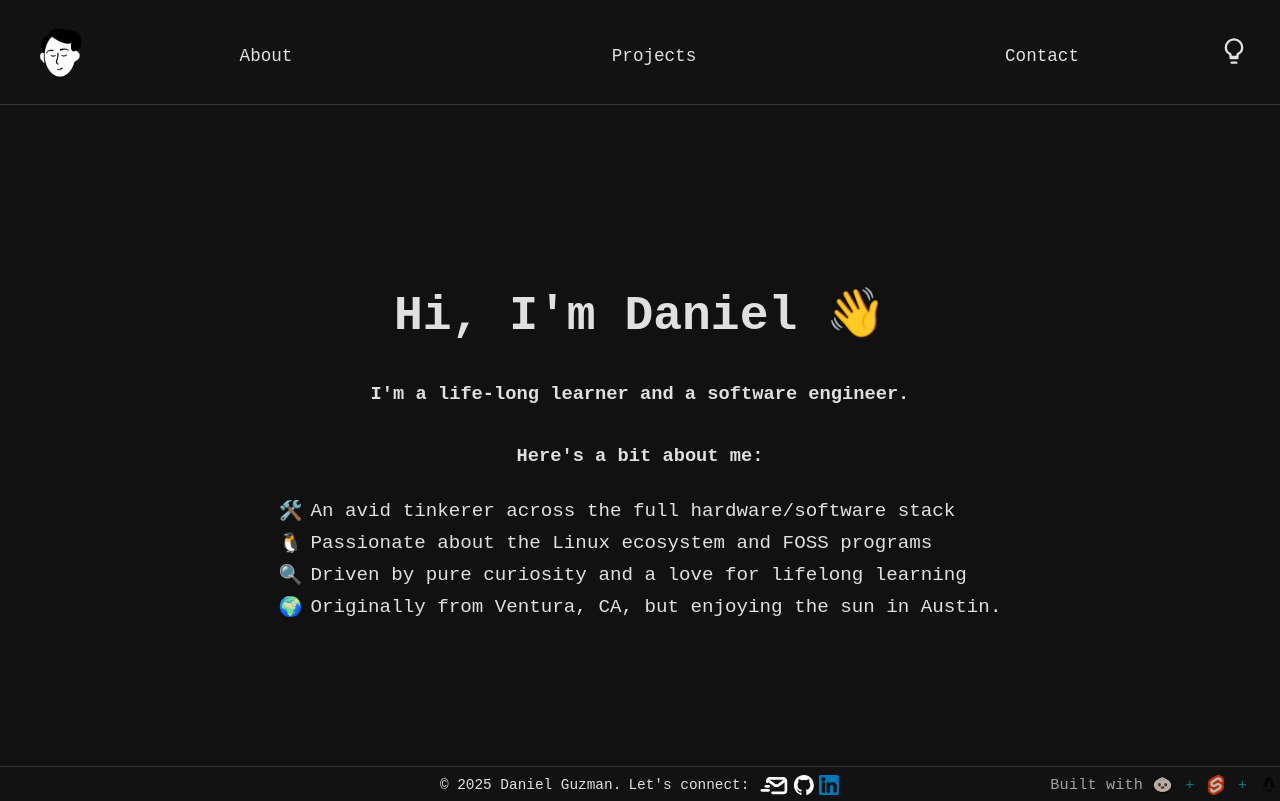
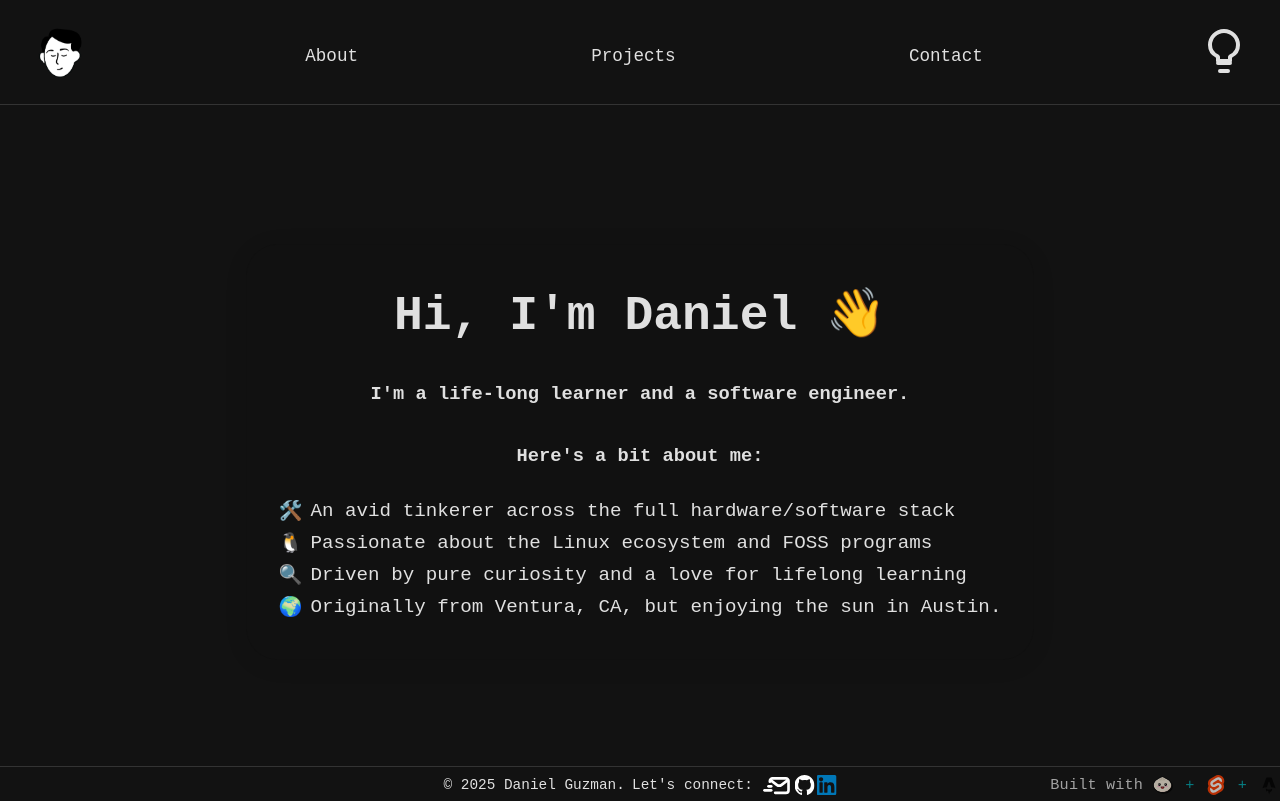
Before and after one commit to aureleon/nexus, an Astro site: page / in a window 1280 px wide. Built offline with nearby package versions, Linux system fonts and the light colour scheme; Astro itself is replaced by a stand-in of ours.

Commit message:
feat: More pretty UI changes to make the website more interactive
- Added href to homepage for the logo in the top left
- Added light/dark different for the light bulb (themes still WIP)
- More separation of components for DRY code

```diff
--- a/src/components/Footer.svelte
+++ b/src/components/Footer.svelte
@@ -10,15 +10,9 @@
       <div class="footer-connect">
         Let's connect:
         <span class="footer-socials">
-          <a href="mailto:dhguzman@proton.me" class="footer-link" aria-label="@Email">
-            <Icon src="/socials/email-dark.svg" alt="Email" width={32} height={32} style="vertical-align: middle;" />
-          </a>
-          <a href="https://github.com/aureleon" class="footer-link" target="_blank" rel="noopener" aria-label="@GitHub">
-            <Icon src="/socials/github.svg" alt="GitHub" width={20} height={20} style="vertical-align: middle;" />
-          </a>
-          <a href="https://linkedin.com/in/dhguzman" class="footer-link" target="_blank" rel="noopener" aria-label="@LinkedIn">
-            <Icon src="/socials/linkedin.svg" alt="LinkedIn" width={20} height={20} style="vertical-align: middle;" />
-          </a>
+          <Icon href="mailto:dhguzman@proton.me" src="/socials/email-dark.svg" alt="Email" width={32} height={32} style="vertical-align: middle;" ariaLabel="@Email" />
+          <Icon href="https://github.com/aureleon" src="/socials/github.svg" alt="GitHub" width={20} height={20} style="vertical-align: middle;" ariaLabel="@GitHub" target="_blank" rel="noopener" />
+          <Icon href="https://linkedin.com/in/dhguzman" src="/socials/linkedin.svg" alt="LinkedIn" width={20} height={20} style="vertical-align: middle;" ariaLabel="@LinkedIn" target="_blank" rel="noopener" />
         </span>
       </div>
     </div>
--- a/src/components/Header.svelte
+++ b/src/components/Header.svelte
@@ -1,21 +1,20 @@
 <script>
   import Icon from './Icon.svelte';
   import Tab from './Tab.svelte';
+  import ThemeButton from './Theme.svelte';
   import { theme, toggleTheme } from '../lib/ThemeStore.ts';
   let currentTheme;
   theme.subscribe(value => currentTheme = value);
 </script>
 
 <header>
-  <Icon class="logo" src="/extra/aureleon.png" alt="Logo" width={56} height={56} />
-  <nav>
+  <Icon href="/" src="/extra/aureleon.png" alt="Logo" width={56} height={56} style="vertical-align: middle;" ariaLabel="Homepage" />
+  <nav class="tab-nav">
     <Tab href="#about" label="About" />
     <Tab href="#projects" label="Projects" />
     <Tab href="#contact" label="Contact" />
   </nav>
-  <button aria-label="Toggle theme" on:click={toggleTheme} style="background:none;border:none;cursor:pointer;padding:0;margin-left:auto;">
-    <Icon src={currentTheme === 'light' ? '/extra/lightbulb-on.svg' : '/extra/lightbulb-off.svg'} alt="Lightbulb Icon" width={28} height={28} />
-  </button>
+  <ThemeButton lightSrc='/extra/lightbulb-on.svg' darkSrc='/extra/lightbulb-off.svg' />
 </header>
 
 <style>
@@ -28,12 +27,23 @@ header {
   border-bottom: 1px solid #333;
 }
 
-nav {
+.tab-nav {
   display: flex;
   flex-direction: row;
-  justify-content: stretch;
-  gap: 2rem;
-  width: 100%;
+  justify-content: space-evenly;
+  align-items: center;
+  flex: 1;
+  gap: 0;
+}
+.tab-nav :global(.tab) {
+  flex: 1 1 0;
+  display: flex;
+  justify-content: center;
+}
+nav {
+  /* Remove previous nav styles that set width/gap */
+  width: unset;
+  gap: unset;
   margin-top: 0.5rem;
 }
 </style>
--- a/src/components/Icon.svelte
+++ b/src/components/Icon.svelte
@@ -4,6 +4,10 @@
   export let width: number | string = 24;
   export let height: number | string = 24;
   export let style: string = '';
+  export let href: string | undefined = undefined;
+  export let ariaLabel: string | undefined = undefined;
+  export let target: string | undefined = undefined;
+  export let rel: string | undefined = undefined;
 </script>
 
 <style>
@@ -15,4 +19,16 @@
   }
 </style>
 
-<img class="bounce-hover" {src} {alt} {width} {height} style={style} loading="lazy" />
+{#if href}
+  <a
+    class="icon-link"
+    href={href}
+    aria-label={ariaLabel}
+    target={target}
+    rel={rel}
+  >
+    <img class="bounce-hover" {src} {alt} {width} {height} style={style} loading="lazy" />
+  </a>
+{:else}
+  <img class="bounce-hover" {src} {alt} {width} {height} style={style} loading="lazy" />
+{/if}
--- a/src/components/Tab.svelte
+++ b/src/components/Tab.svelte
@@ -7,7 +7,10 @@
 
 <style>
 a {
-  flex: 1 1 0;
+  display: inline-block;
+  min-width: 0;
+  max-width: 100%;
+  padding: 0.5rem 1rem;
   text-align: center;
   color: inherit;
   text-decoration: none;
--- /dev/null
+++ b/src/components/Theme.svelte
@@ -0,0 +1,19 @@
+<script lang="ts">
+  import Icon from './Icon.svelte';
+  import { theme, toggleTheme } from '../lib/ThemeStore.ts';
+  import type { Theme } from '../lib/ThemeStore.ts';
+  export let lightSrc: string = '';
+  export let darkSrc: string = '';
+  let currentTheme: Theme | undefined = undefined;
+  theme.subscribe(value => currentTheme = value);
+</script>
+
+<button aria-label="Toggle theme" on:click={toggleTheme} style="background:none;border:none;cursor:pointer;padding:0;margin-left:auto;">
+  {#if currentTheme === 'light'}
+    <Icon src={lightSrc} alt="Lightbulb Icon" width={48} height={48} />
+  {:else if currentTheme === 'dark'}
+    <Icon src={darkSrc} alt="Lightbulb Icon" width={48} height={48} />
+  {:else}
+    <Icon src={lightSrc} alt="Lightbulb Icon" width={48} height={48} />
+  {/if}
+</button>
--- a/src/pages/index.astro
+++ b/src/pages/index.astro
@@ -5,9 +5,9 @@ import Header from '../components/Header.svelte';
 import Footer from '../components/Footer.svelte';
 ---
 <BaseLayout>
-  <Header />
+  <Header client:load />
   <main style="flex: 1; display: flex; align-items: center; justify-content: center;">
-    <Hero />
+    <Hero client:load />
   </main>
-  <Footer />
+  <Footer client:load />
 </BaseLayout>
```
